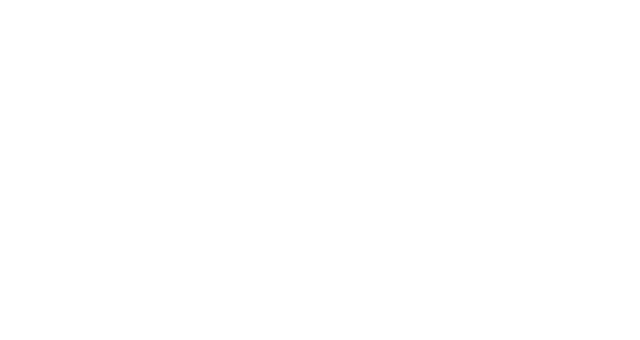
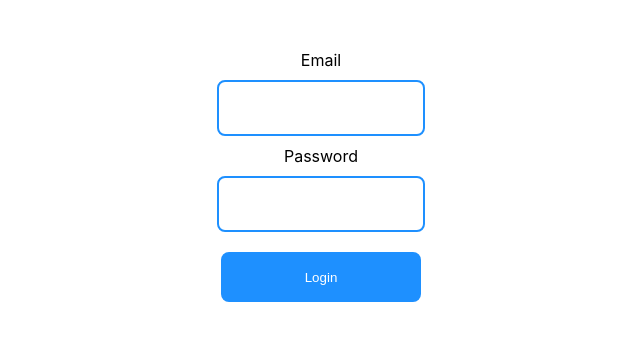
Before and after one commit to CS3219-AY2324S1/ay2324s1-course-assessment-g36, a React (Create React App) app in the folder user-service/client/: page /login in a window 1280 px wide. Before the commit this address had no page. Shown: the top 340 px of the page, without its empty margins (319-959 px from the left). Built offline with nearby package versions, Linux system fonts and the light colour scheme.

Commit message:
create login and register page

```diff
--- a/user-service/client/src/App.js
+++ b/user-service/client/src/App.js
@@ -8,6 +8,7 @@ import Users from './pages/Users';
 import Register from './pages/Register';
 import Update from './pages/Update';
 import "./style.css"
+import Login from './pages/Login';
 
 function App() {
   return (
@@ -16,6 +17,7 @@ function App() {
         <Routes>
           <Route path="/" element={<Users/>}/>
           <Route path="/register" element={<Register/>}/>
+          <Route path="/login" element={<Login/>}/>
           <Route path="/update/:id" element={<Update/>}/>
         </Routes>
       </BrowserRouter>
--- /dev/null
+++ b/user-service/client/src/pages/Login.jsx
@@ -0,0 +1,28 @@
+import React, {useState} from 'react'
+import axios from 'axios';
+
+
+const Login = () => {
+    const [email, setEmail] = useState("");
+    const [password, setPassword] = useState("");
+
+    const login = () => {
+        const data = {Email: email, Password: password}
+        axios.post("http://localhost:3001/users/login", data).then((res) => {
+            console.log(res.data)
+        })
+    }
+
+  return (
+    <div className='loginContainer'>
+        <label>Email</label>
+        <input type="email" onChange={(e) => setEmail(e.target.value)}/>
+
+        <label>Password</label>
+        <input type="password" onChange={(e) => setPassword(e.target.value)}/>
+        <button onClick={login}>Login</button>
+    </div>
+  )
+}
+
+export default Login
--- a/user-service/client/src/pages/Register.jsx
+++ b/user-service/client/src/pages/Register.jsx
@@ -21,7 +21,8 @@ const Register = () => {
   })
 
   const onSubmit = (data) => {
-    axios.post("http://localhost:3001/users", data).then((res) => {
+    axios.post("http://localhost:3001/users/register", data).then((res) => {
+      console.log(res);
       navigate("/")
   });
   }
@@ -40,7 +41,7 @@ const Register = () => {
 
           <label>Password</label>
           <ErrorMessage name="Password" component="span"/>
-          <Field id="registerInput" name="Password"/>
+          <Field id="registerInput" name="Password" type="password"/>
           <button type="submit">register</button>
         </Form>
       </Formik>
--- a/user-service/client/src/pages/Update.jsx
+++ b/user-service/client/src/pages/Update.jsx
@@ -13,7 +13,7 @@ const Update = () => {
     axios.get(`http://localhost:3001/users/${id}`).then((res) => {
         setUser(res.data);
     });
-  });
+  }, []);
 
 
   const handleChange= (e) => {
--- a/user-service/client/src/pages/Users.jsx
+++ b/user-service/client/src/pages/Users.jsx
@@ -36,6 +36,7 @@ const Users = () => {
             </div>
             <button>
                 <Link to="/register">Register now</Link>
+                <Link to="/login">Login</Link>
             </button>
         </div>
     )
--- a/user-service/client/src/style.css
+++ b/user-service/client/src/style.css
@@ -79,3 +79,32 @@
   span {
     color: red;
   }
+
+  /* LOGIN PAGE */
+
+.loginContainer {
+  display: flex;
+  align-items: center;
+  flex-direction: column;
+  width: 100%;
+  height: 100vh;
+  padding-top: 100px;
+}
+
+.loginContainer input,
+button {
+  width: 200px;
+  height: 50px;
+  border-radius: 8px;
+  border: none;
+  margin: 10px;
+}
+
+.loginContainer button {
+  background-color: dodgerblue;
+  color: white;
+}
+
+.loginContainer input {
+  border: 2px solid dodgerblue;
+}
```
